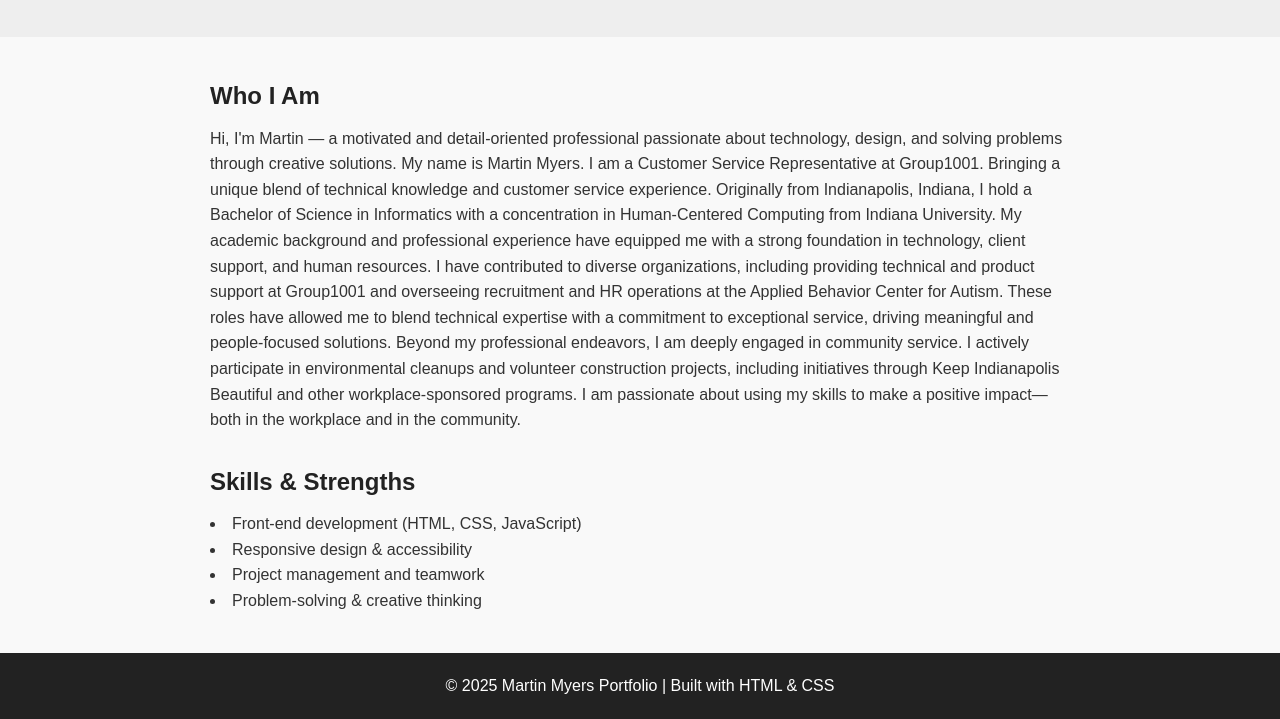
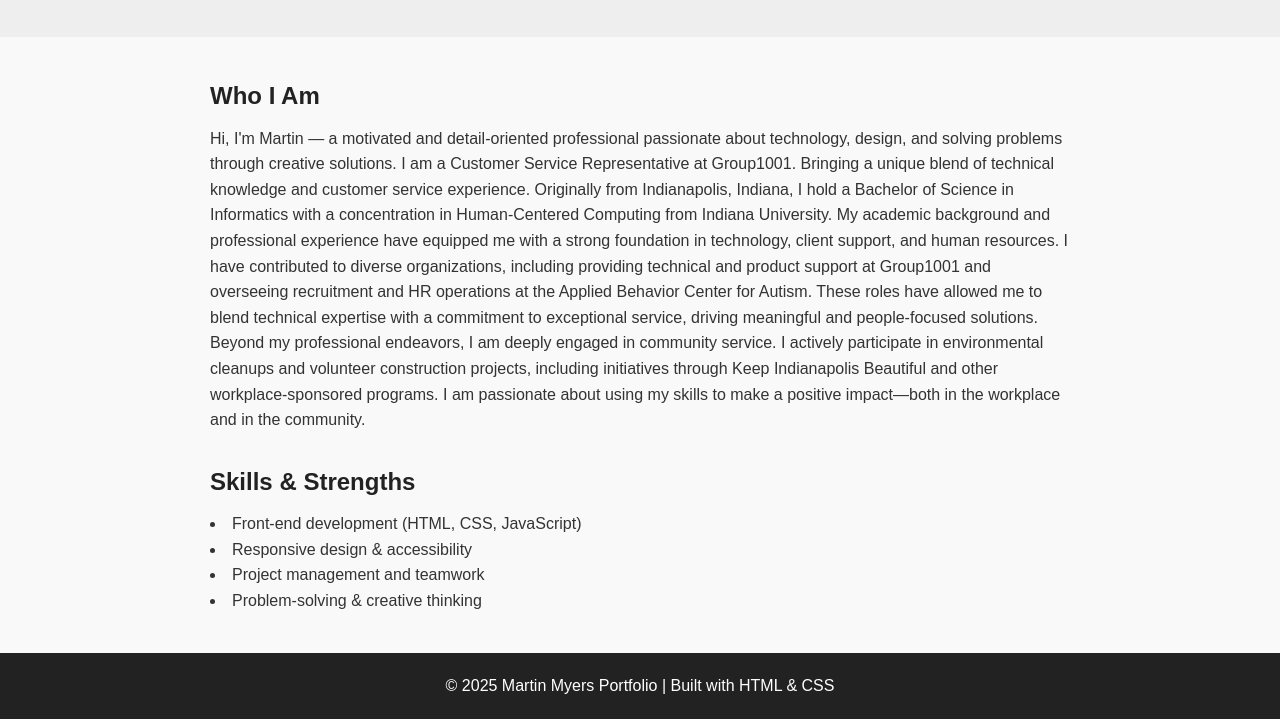
Before and after one commit to RobertHoosier/MartinMyers.github.io, a plain HTML site: page index.html in a window 1280 px wide. Shown: the part 198-917 px from the top of the page. Drawn offline with Linux system fonts and the light colour scheme.

Commit message:
Update index.html

```diff
--- a/index.html
+++ b/index.html
@@ -41,7 +41,7 @@
   <main class="content">
     <section class="about-section">
       <h2>Who I Am</h2>
-      <p>Hi, I'm Martin — a motivated and detail-oriented professional passionate about technology, design, and solving problems through creative solutions. My name is Martin Myers. I am a Customer Service Representative at Group1001. Bringing a unique blend of technical knowledge and customer service experience. Originally from Indianapolis, Indiana, I hold a Bachelor of Science in Informatics with a concentration in Human-Centered Computing from Indiana University. My academic background and professional experience have equipped me with a strong foundation in technology, client support, and human resources. I have contributed to diverse organizations, including providing technical and product support at Group1001 and overseeing recruitment and HR operations at the Applied Behavior Center for Autism. These roles have allowed me to blend technical expertise with a commitment to exceptional service, driving meaningful and people-focused solutions. Beyond my professional endeavors, I am deeply engaged in community service. I actively participate in environmental cleanups and volunteer construction projects, including initiatives through Keep Indianapolis Beautiful and other workplace-sponsored programs. I am passionate about using my skills to make a positive impact—both in the workplace and in the community. </p>
+      <p>Hi, I'm Martin — a motivated and detail-oriented professional passionate about technology, design, and solving problems through creative solutions. I am a Customer Service Representative at Group1001. Bringing a unique blend of technical knowledge and customer service experience. Originally from Indianapolis, Indiana, I hold a Bachelor of Science in Informatics with a concentration in Human-Centered Computing from Indiana University. My academic background and professional experience have equipped me with a strong foundation in technology, client support, and human resources. I have contributed to diverse organizations, including providing technical and product support at Group1001 and overseeing recruitment and HR operations at the Applied Behavior Center for Autism. These roles have allowed me to blend technical expertise with a commitment to exceptional service, driving meaningful and people-focused solutions. Beyond my professional endeavors, I am deeply engaged in community service. I actively participate in environmental cleanups and volunteer construction projects, including initiatives through Keep Indianapolis Beautiful and other workplace-sponsored programs. I am passionate about using my skills to make a positive impact—both in the workplace and in the community. </p>
     </section>
 
     <section class="about-section">
```
